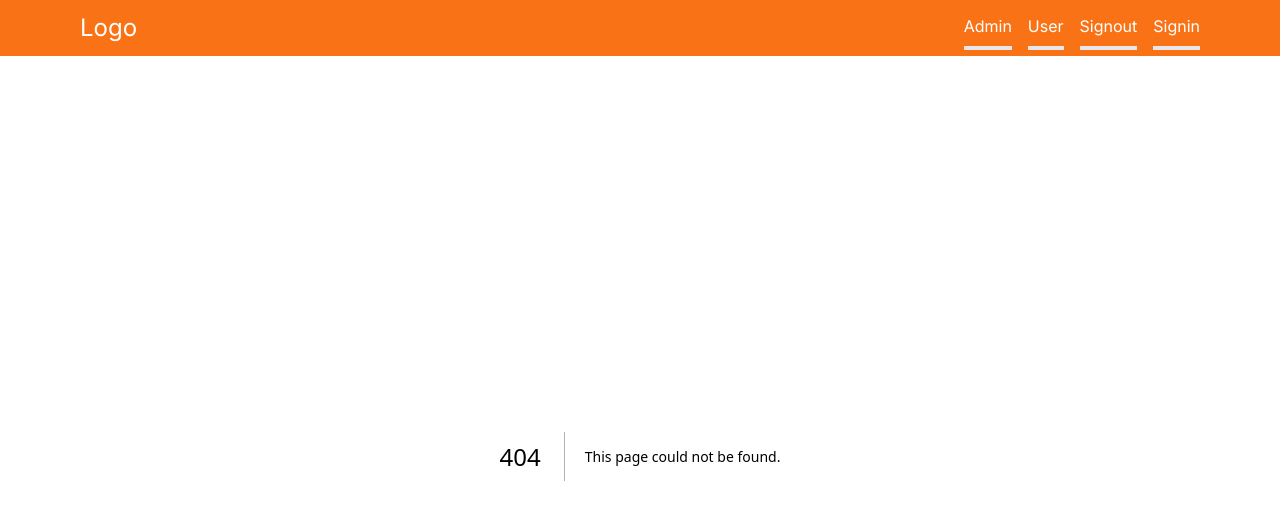
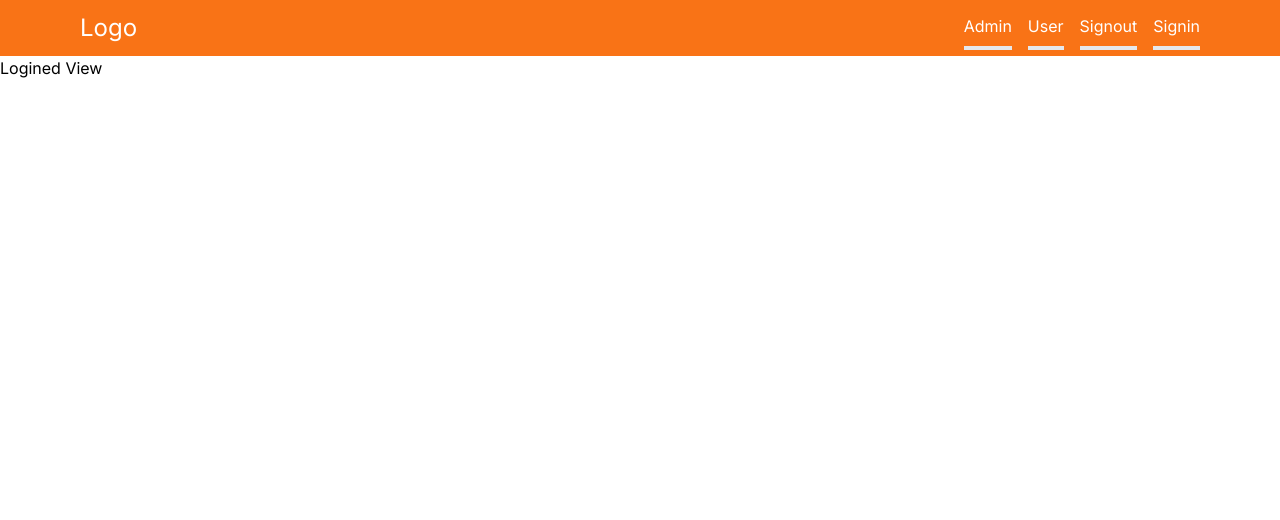
Before and after one commit to kimAeris/react-practice, a Next.js app: page /user in a window 1280 px wide. Before the commit this address had no page. Shown: the top 520 px of the page. Built offline with nearby package versions, Linux system fonts and the light colour scheme.

Commit message:
admin , user 라우터 생성

```diff
--- /dev/null
+++ b/src/app/admin/page.tsx
@@ -0,0 +1,7 @@
+import React from "react";
+
+const AdminPage = () => {
+  return <div>Admin View</div>;
+};
+
+export default AdminPage;
--- /dev/null
+++ b/src/app/user/page.tsx
@@ -0,0 +1,7 @@
+import React from "react";
+
+const UserPage = () => {
+  return <div>Logined View</div>;
+};
+
+export default UserPage;
```
